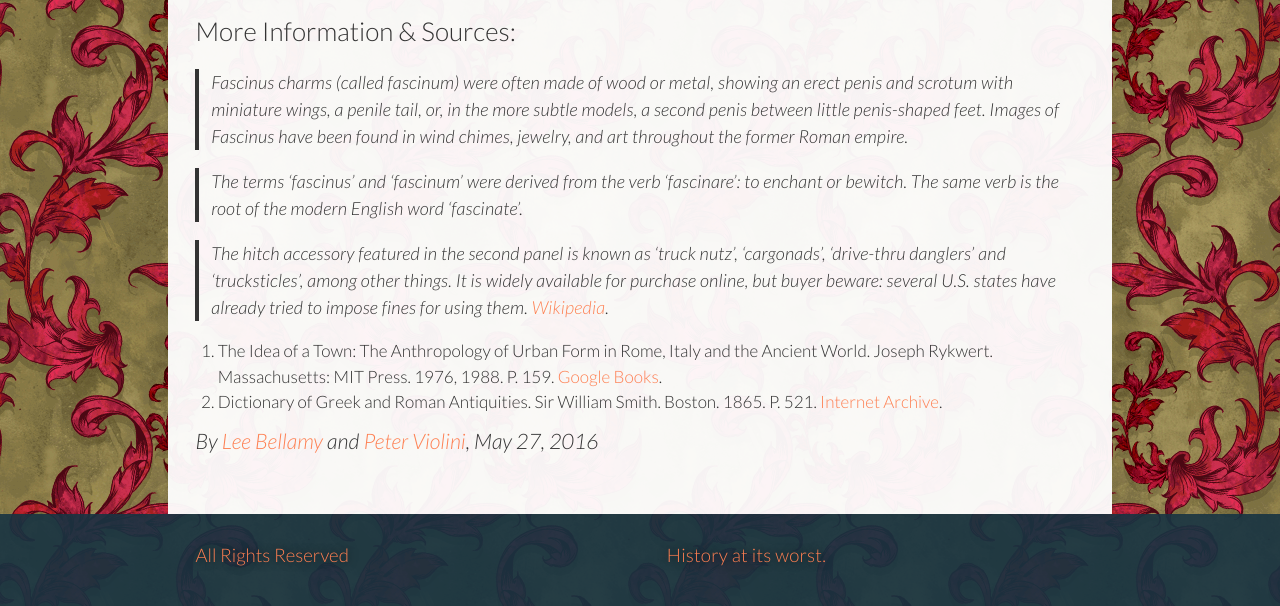
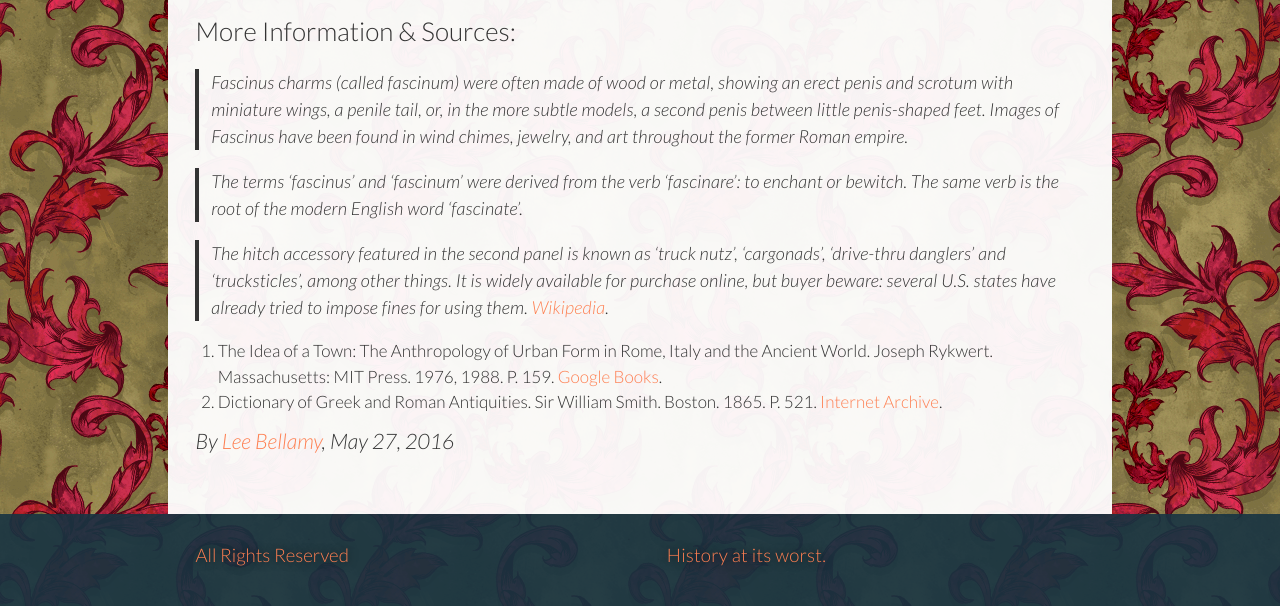
Before and after one commit to benadamstyles/making-of-history, a Jekyll site: the page built from _posts/2016-05-27--always-bring-protection.md, in a window 1280 px wide and 900 px high, scrolled down 529 px, cut to the strip 279-888 px from the top of the window. Shown: the top 606 px of the strip. Built offline with Jekyll 4.4.1, drawn with Linux system fonts in a browser that asks for light colours; some web fonts are replaced.

Commit message:
Update 2016-05-27--always-bring-protection.md

```diff
--- a/_posts/2016-05-27--always-bring-protection.md
+++ b/_posts/2016-05-27--always-bring-protection.md
@@ -5,7 +5,6 @@
 period: 753 BC-100
 author:
   - lee-bellamy
-  - peter-violini
 location: >-
   Rome | Italy | Vatican City | Corsica | Sardinia | Sicily | Malta | Spain |
   Macedonia | Greece | Slovenia | Croatia | Bosnia and Herzegovina | Montenegro
```
